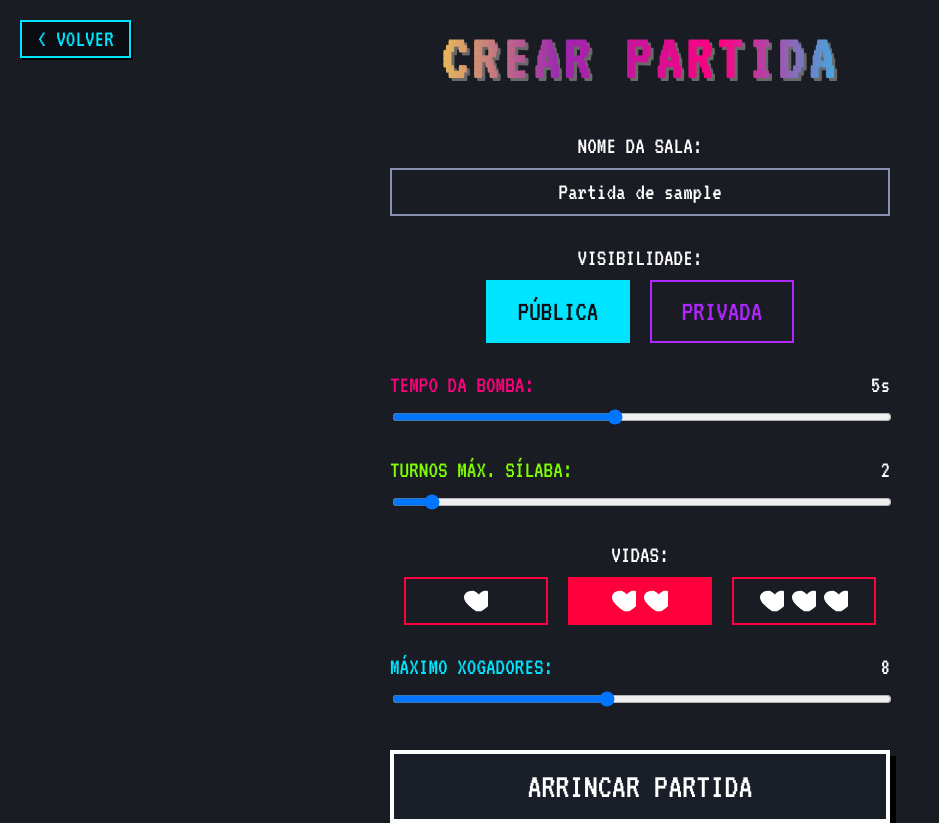
After one commit to XxNyelxX/Proyecto_Fin_Curso, a PHP site: template view/partida/crear-form.php in a window 1280 px wide. The commit adds this page. Shown: the whole page, without its empty margins (0-939 px from the left). Run offline with PHP 8.4, Linux system fonts and the light colour scheme; the template is opened without the code that fills it, so the values that code supplies are empty; the visitor is signed in with stand-in values (Sample User, id 1).

Commit message:
Creación de la pantalla crear partida (no terminada)

```diff
--- a/public/css/style.css
+++ b/public/css/style.css
@@ -123,6 +123,24 @@ a, a:visited, a:active {
 /* - Barra móvil al pasar el ratón (Hover) - */
 .lista-scroll-container::-webkit-scrollbar-thumb:hover {
     background: rgba(255, 255, 255, 0.4); /* Se hace un poco más visible al usarla */
+}
+
+/* -- Contenedor Crear Partida -- */
+.contenedor-crear-partida {
+    display: flex;
+    flex-direction: column;
+    align-items: center;
+    width: 100%;
+    box-sizing: border-box;
+}
+
+/* -- Formulario Crear Partida -- */
+.form-crear-partida {
+    width: 100%;
+    max-width: 500px;
+    display: flex;
+    flex-direction: column;
+    gap: 30px;
 }
 
 
@@ -308,6 +326,144 @@ body.modo-estatico .titulo-animado-pixel {
     box-sizing: border-box;
 }
 
+/* ------ Crear Partida ------ */
+
+/* -- Bloques individuales -- */
+.bloque-formulario {
+    text-align: center; /* Centra los labels y contenidos */
+}
+
+/* -- Etiquetas (Labels) -- */
+.label-config {
+    font-family: 'VT323', monospace;
+    font-size: 1.5rem;
+    display: block;
+    margin-bottom: 10px;
+    text-transform: uppercase;
+}
+
+.label-blanco { color: #fff; }
+.label-naranja { color: #ff9800; }
+.label-verde { color: #7fff00; }
+.label-azul { color: #00e5ff; }
+
+/* -- Input Nombre de Sala -- */
+.input-sala {
+    width: 100%;
+    padding: 10px;
+    background-color: #1a1c23;
+    border: 2px solid #8892b0;
+    color: #fff;
+    font-family: 'VT323', monospace;
+    font-size: 1.5rem;
+    text-align: center; /* Centra lo que escribe el usuario */
+    outline: none;
+    box-sizing: border-box;
+}
+
+.input-sala:focus {
+    border-color: #00e5ff;
+}
+
+/* -- Sliders -- */
+.slider-header {
+    display: flex;
+    justify-content: space-between;
+    margin-bottom: 10px;
+}
+
+.slider-valor {
+    color: #fff;
+    font-family: 'VT323', monospace;
+    font-size: 1.5rem;
+}
+
+.slider-pixel {
+    width: 100%;
+    cursor: pointer;
+}
+
+/* -- Grupos de botones (Radios) -- */
+.radio-grupo {
+    display: flex;
+    justify-content: center;
+    gap: 20px;
+}
+
+/* Sobrescribimos el width 100% de btn-opcion para estos botones */
+.btn-radio {
+    cursor: pointer;
+    width: auto !important;
+    padding: 10px 30px;
+}
+
+.btn-radio-pequeno {
+    cursor: pointer;
+    width: 60px !important;
+    padding: 10px 0;
+}
+
+/* -- Nueva etiqueta de color -- */
+.label-rosa { color: #ff007f; }
+
+/* -- Botones de Selección (Visibilidad y Vidas) -- */
+.btn-selector {
+    cursor: pointer;
+    width: 140px; /* Tamaño más grande y unificado para TODOS */
+    padding: 15px 0;
+    font-size: 1.8rem;
+    font-family: 'VT323', monospace;
+    text-align: center;
+    border: 2px solid;
+    background-color: transparent;
+    transition: all 0.2s;
+    display: inline-block;
+}
+
+/* 1. Pública (Azul) */
+.btn-publica { color: #00e5ff; border-color: #00e5ff; }
+input[type="radio"]:checked + .btn-publica {
+    background-color: #00e5ff;
+    color: #0b0d12;
+}
+
+/* 2. Privada (Morado Retro) */
+.btn-privada { color: #b026ff; border-color: #b026ff; }
+input[type="radio"]:checked + .btn-privada {
+    background-color: #b026ff;
+    color: #0b0d12;
+}
+
+/* 3. Vidas (Borde Rojo) */
+.btn-vidas {
+    color: #fff; /* Color para los iconos cuando no están seleccionados */
+    border-color: #ff003c; /* Borde rojo */
+    display: flex; /* Para centrar los iconos */
+    justify-content: center;
+    align-items: center;
+    padding: 10px 0; /* Un poco menos de padding vertical */
+}
+
+/* Estado seleccionado (ya en established) */
+input[type="radio"]:checked + .btn-vidas {
+    background-color: #ff003c;
+    color: #fff; /* Mantenemos iconos blancos al seleccionar */
+}
+
+/* Contenedor de iconos dentro del botón */
+.iconos-vidas {
+    display: flex;
+    justify-content: center;
+    gap: 8px; /* Espaciado entre corazones */
+}
+
+/* El icono SVG en sí */
+.corazon-icon {
+    width: 24px; /* Tamaño unificado para todos */
+    height: 24px;
+    display: block;
+    fill: currentColor; /* El SVG usará el color definido en .btn-vidas */
+}
 
 
 /* ====== BOTONES ====== */
--- /dev/null
+++ b/view/partida/crear-form.php
@@ -0,0 +1,143 @@
+<a href="index.php" class="btn-volver">&lt; VOLVER</a>
+
+<div class="contenedor-crear-partida">
+
+    <h2 class="titulo-animado-pixel" style="font-size: 4rem; margin-bottom: 40px; letter-spacing: 5px;">CREAR PARTIDA</h2>
+
+    <form action="?c=partida&a=GuardarPartida" method="POST" class="form-crear-partida">
+
+        <div class="bloque-formulario">
+            <label class="label-config label-blanco">NOME DA SALA:</label>
+            <input type="text" name="nombre" autocomplete="off"
+                   value="Partida de <?php echo htmlspecialchars($_SESSION['username']); ?>"
+                   class="input-sala <?php echo isset($errores['nombre']) ? 'input-error' : ''; ?>">
+        </div>
+
+        <div class="bloque-formulario">
+            <label class="label-config label-blanco">VISIBILIDADE:</label>
+            <div class="radio-grupo">
+                <input type="radio" id="vis_publica" name="visibilidad" value="publica" checked style="display: none;">
+                <label for="vis_publica" class="btn-selector btn-publica">PÚBLICA</label>
+
+                <input type="radio" id="vis_privada" name="visibilidad" value="privada" style="display: none;">
+                <label for="vis_privada" class="btn-selector btn-privada">PRIVADA</label>
+            </div>
+        </div>
+
+        <div>
+            <div class="slider-header">
+                <label class="label-config label-rosa" style="margin-bottom: 0;">TEMPO DA BOMBA:</label>
+                <span id="val-tiempo" class="slider-valor">5s</span>
+            </div>
+            <input type="range" name="tiempo_bomba" min="1" max="10" value="5" class="slider-pixel"
+                   oninput="document.getElementById('val-tiempo').innerText = this.value + 's'">
+        </div>
+
+        <div>
+            <div class="slider-header">
+                <label class="label-config label-verde" style="margin-bottom: 0;">TURNOS MÁX. SÍLABA:</label>
+                <span id="val-turnos" class="slider-valor">2</span>
+            </div>
+            <input type="range" name="turnos_silaba" min="1" max="16" value="2" class="slider-pixel"
+                   oninput="document.getElementById('val-turnos').innerText = this.value">
+        </div>
+
+        <div class="bloque-formulario">
+            <label class="label-config label-blanco">VIDAS:</label>
+            <div class="radio-grupo">
+
+                <input type="radio" id="v1" name="vidas" value="1" style="display: none;">
+                <label for="v1" class="btn-selector btn-vidas">
+                    <div class="iconos-vidas">
+                        <svg class="corazon-icon" viewBox="0 0 13 11" fill="currentColor">
+                          <path d="M6.5 11C6.5 11 0 7 0 3.5C0 1.5 2 0 4.5 0C6 0 7 1 8 2C9 1 10 0 11.5 0C14 0 16 1.5 16 3.5C16 7 9.5 11 9.5 11L6.5 11Z"/>
+                        </svg>
+                    </div>
+                </label>
+
+                <input type="radio" id="v2" name="vidas" value="2" checked style="display: none;">
+                <label for="v2" class="btn-selector btn-vidas">
+                    <div class="iconos-vidas">
+                        <svg class="corazon-icon" viewBox="0 0 13 11" fill="currentColor">
+                          <path d="M6.5 11C6.5 11 0 7 0 3.5C0 1.5 2 0 4.5 0C6 0 7 1 8 2C9 1 10 0 11.5 0C14 0 16 1.5 16 3.5C16 7 9.5 11 9.5 11L6.5 11Z"/>
+                        </svg>
+                        <svg class="corazon-icon" viewBox="0 0 13 11" fill="currentColor">
+                          <path d="M6.5 11C6.5 11 0 7 0 3.5C0 1.5 2 0 4.5 0C6 0 7 1 8 2C9 1 10 0 11.5 0C14 0 16 1.5 16 3.5C16 7 9.5 11 9.5 11L6.5 11Z"/>
+                        </svg>
+                    </div>
+                </label>
+
+                <input type="radio" id="v3" name="vidas" value="3" style="display: none;">
+                <label for="v3" class="btn-selector btn-vidas">
+                    <div class="iconos-vidas">
+                        <svg class="corazon-icon" viewBox="0 0 13 11" fill="currentColor">
+                          <path d="M6.5 11C6.5 11 0 7 0 3.5C0 1.5 2 0 4.5 0C6 0 7 1 8 2C9 1 10 0 11.5 0C14 0 16 1.5 16 3.5C16 7 9.5 11 9.5 11L6.5 11Z"/>
+                        </svg>
+                        <svg class="corazon-icon" viewBox="0 0 13 11" fill="currentColor">
+                          <path d="M6.5 11C6.5 11 0 7 0 3.5C0 1.5 2 0 4.5 0C6 0 7 1 8 2C9 1 10 0 11.5 0C14 0 16 1.5 16 3.5C16 7 9.5 11 9.5 11L6.5 11Z"/>
+                        </svg>
+                        <svg class="corazon-icon" viewBox="0 0 13 11" fill="currentColor">
+                          <path d="M6.5 11C6.5 11 0 7 0 3.5C0 1.5 2 0 4.5 0C6 0 7 1 8 2C9 1 10 0 11.5 0C14 0 16 1.5 16 3.5C16 7 9.5 11 9.5 11L6.5 11Z"/>
+                        </svg>
+                    </div>
+                </label>
+            </div>
+        </div>
+
+        <div>
+            <div class="slider-header">
+                <label class="label-config label-azul" style="margin-bottom: 0;">MÁXIMO XOGADORES:</label>
+                <span id="val-players" class="slider-valor">8</span>
+            </div>
+            <input type="range" name="max_jugadores" min="2" max="16" value="8" class="slider-pixel"
+                   oninput="document.getElementById('val-players').innerText = this.value">
+        </div>
+
+        <button type="submit" class="btn-gigante btn-crear" style="width: 100%; margin-top: 10px;">
+            ARRINCAR PARTIDA
+        </button>
+
+    </form>
+
+    <?php if (!empty($errores)) { ?>
+        <div class="mensaje-error" style="position: static; transform: none; margin-top: 20px;">
+            <?php foreach ($errores as $error) { ?>
+                <p>> <?php echo $error; ?></p>
+            <?php } ?>
+        </div>
+    <?php } ?>
+
+</div>
+
+<script src="../public/js/boton-partida.js"></script>
+
+<!-- <script>
+    // Script temporal para iluminar el botón seleccionado de Pública/Privada
+    const visLabels = document.querySelectorAll('label[for^="vis_"]');
+    const visRadios = document.querySelectorAll('input[name="visibilidad"]');
+    visRadios.forEach(radio => {
+        radio.addEventListener('change', () => {
+            visLabels.forEach(l => { l.style.backgroundColor = 'transparent'; l.style.color = l.style.borderColor; });
+            const selectedLabel = document.querySelector(`label[for="${radio.id}"]`);
+            selectedLabel.style.backgroundColor = selectedLabel.style.borderColor;
+            selectedLabel.style.color = '#0b0d12';
+        });
+    });
+
+    // Script temporal para iluminar las Vidas
+    const vidasLabels = document.querySelectorAll('label[for^="vidas_"]');
+    const vidasRadios = document.querySelectorAll('input[name="vidas"]');
+    vidasRadios.forEach(radio => {
+        radio.addEventListener('change', () => {
+            vidasLabels.forEach(l => { l.style.borderColor = '#8892b0'; l.style.color = '#8892b0'; l.style.backgroundColor = 'transparent'; });
+            const selectedLabel = document.querySelector(`label[for="${radio.id}"]`);
+            selectedLabel.style.borderColor = '#ffeb3b';
+            selectedLabel.style.color = '#0b0d12';
+            selectedLabel.style.backgroundColor = '#ffeb3b';
+        });
+    });
+
+    // Disparar eventos iniciales para que se coloreen al cargar
+    document.querySelector('input[name="visibilidad"]:checked').dispatchEvent(new Event('change'));
+    document.querySelector('input[name="vidas"]:checked').dispatchEvent(new Event('change'));
+</script> -->
```
Also changed, not shown: bd/GBomb.sql (+6 -2 lines), controller/partida.controller.php (added, +24 -0 lines).
